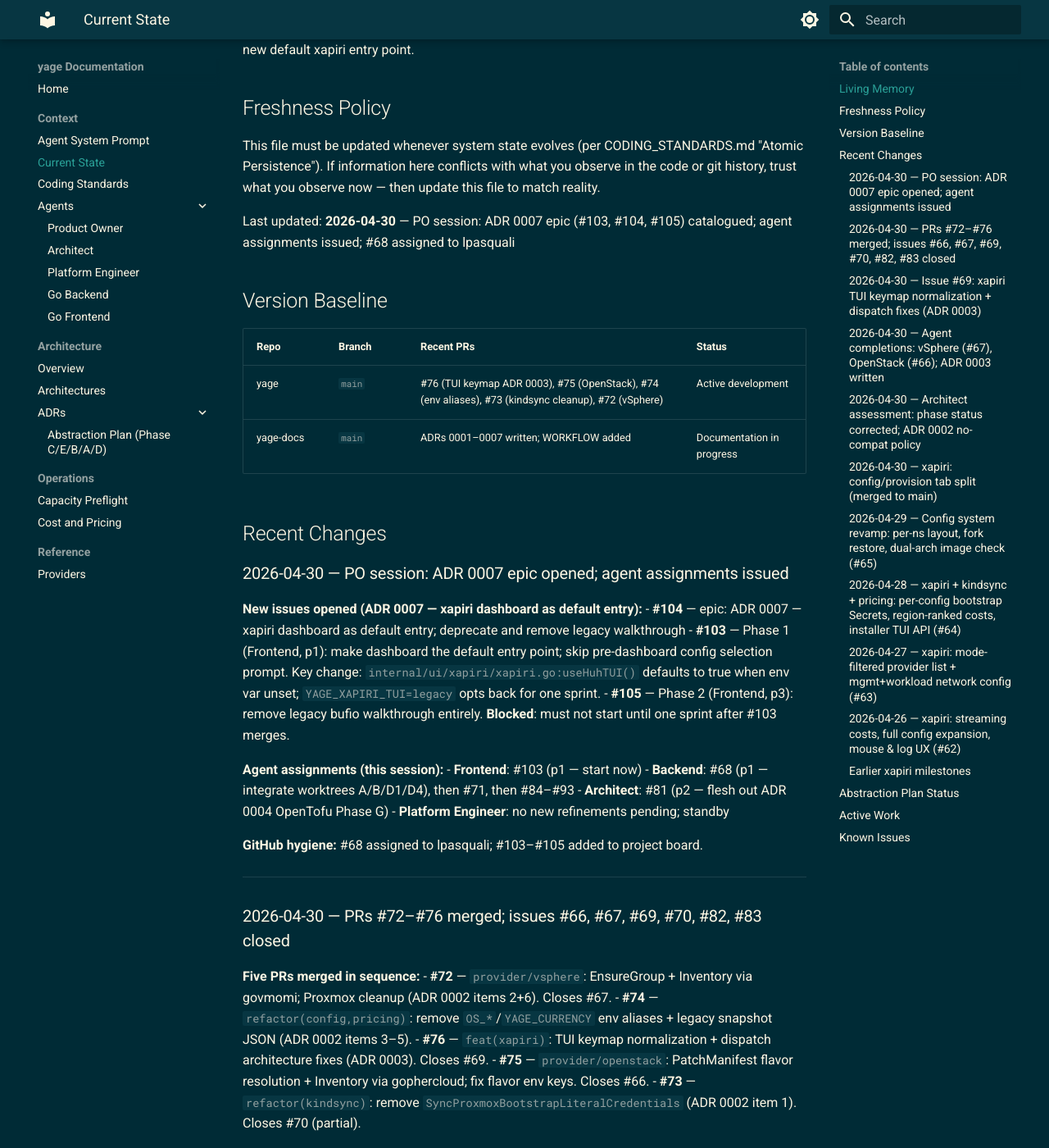
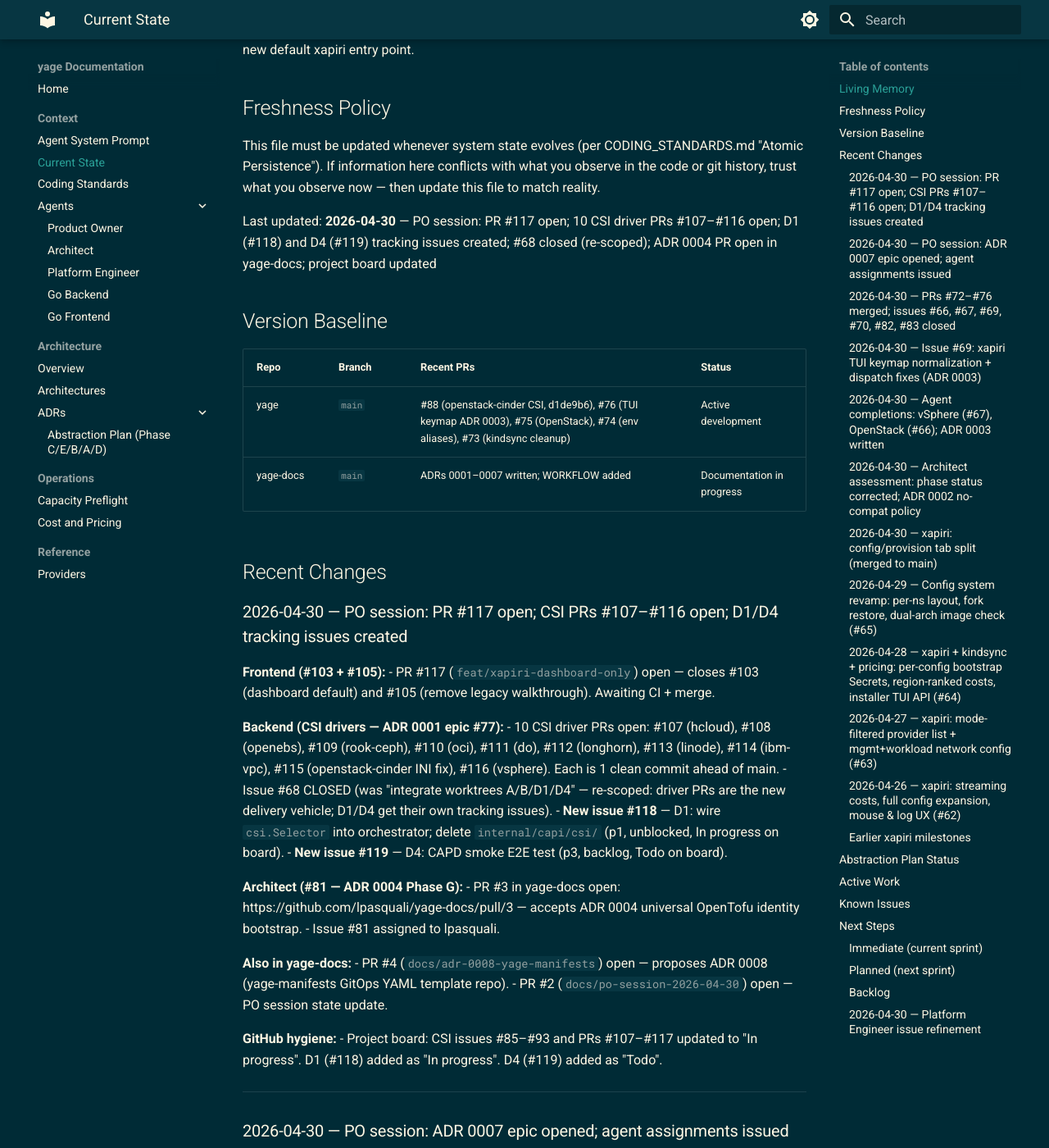
Before and after one commit to lpasquali/yage-docs, an MkDocs documentation site: the page built from docs/context/CURRENT_STATE.md, in a window 1280 px wide and 1400 px high, scrolled down 285 px. Shown: the whole window at 82% size. Built offline with MkDocs 1.6.1 and Material for MkDocs 9.7.7, drawn with Linux system fonts in a browser that asks for light colours; the version menu is left out; some of the changed text lies outside the part shown.

Commit message:
docs(state): PO audit — PR #117 open; CSI PRs #107–#116; D1/D4 issues created
Update CURRENT_STATE to reflect the full session audit:
- PR #117 (feat/xapiri-dashboard-only) open, closes #103 + #105
- 10 CSI driver PRs #107–#116 open (one clean commit each)
- Issue #68 closed/re-scoped; new tracking issues #118 (D1) and #119 (D4)
- Architect PR #3 (ADR 0004) open in yage-docs
- Issue #81 assigned to lpasquali
- Active Work table rebuilt to match reality; Next Steps updated
- Known Issues: added D1 wiring gap note
- Project board: CSI issues/PRs set to In progress; D1/D4 added

Co-Authored-By: Claude Sonnet 4.6 <noreply@anthropic.com>

```diff
--- a/docs/context/CURRENT_STATE.md
+++ b/docs/context/CURRENT_STATE.md
@@ -8,16 +8,40 @@ yage is in active development. The core bootstrap pipeline is functional for Pro
 
 This file must be updated whenever system state evolves (per CODING_STANDARDS.md "Atomic Persistence"). If information here conflicts with what you observe in the code or git history, trust what you observe now — then update this file to match reality.
 
-Last updated: **2026-04-30** — PO session: ADR 0007 epic (#103, #104, #105) catalogued; agent assignments issued; #68 assigned to lpasquali
+Last updated: **2026-04-30** — PO session: PR #117 open; 10 CSI driver PRs #107–#116 open; D1 (#118) and D4 (#119) tracking issues created; #68 closed (re-scoped); ADR 0004 PR open in yage-docs; project board updated
 
 ## Version Baseline
 
 | Repo | Branch | Recent PRs | Status |
 |---|---|---|---|
-| yage | `main` | #76 (TUI keymap ADR 0003), #75 (OpenStack), #74 (env aliases), #73 (kindsync cleanup), #72 (vSphere) | Active development |
+| yage | `main` | #88 (openstack-cinder CSI, d1de9b6), #76 (TUI keymap ADR 0003), #75 (OpenStack), #74 (env aliases), #73 (kindsync cleanup) | Active development |
 | yage-docs | `main` | ADRs 0001–0007 written; WORKFLOW added | Documentation in progress |
 
 ## Recent Changes
+
+### 2026-04-30 — PO session: PR #117 open; CSI PRs #107–#116 open; D1/D4 tracking issues created
+
+**Frontend (#103 + #105):**
+- PR #117 (`feat/xapiri-dashboard-only`) open — closes #103 (dashboard default) and #105 (remove legacy walkthrough). Awaiting CI + merge.
+
+**Backend (CSI drivers — ADR 0001 epic #77):**
+- 10 CSI driver PRs open: #107 (hcloud), #108 (openebs), #109 (rook-ceph), #110 (oci), #111 (do), #112 (longhorn), #113 (linode), #114 (ibm-vpc), #115 (openstack-cinder INI fix), #116 (vsphere). Each is 1 clean commit ahead of main.
+- Issue #68 CLOSED (was "integrate worktrees A/B/D1/D4" — re-scoped: driver PRs are the new delivery vehicle; D1/D4 get their own tracking issues).
+- **New issue #118** — D1: wire `csi.Selector` into orchestrator; delete `internal/capi/csi/` (p1, unblocked, In progress on board).
+- **New issue #119** — D4: CAPD smoke E2E test (p3, backlog, Todo on board).
+
+**Architect (#81 — ADR 0004 Phase G):**
+- PR #3 in yage-docs open: https://github.com/lpasquali/yage-docs/pull/3 — accepts ADR 0004 universal OpenTofu identity bootstrap.
+- Issue #81 assigned to lpasquali.
+
+**Also in yage-docs:**
+- PR #4 (`docs/adr-0008-yage-manifests`) open — proposes ADR 0008 (yage-manifests GitOps YAML template repo).
+- PR #2 (`docs/po-session-2026-04-30`) open — PO session state update.
+
+**GitHub hygiene:**
+- Project board: CSI issues #85–#93 and PRs #107–#117 updated to "In progress". D1 (#118) added as "In progress". D4 (#119) added as "Todo".
+
+---
 
 ### 2026-04-30 — PO session: ADR 0007 epic opened; agent assignments issued
 
@@ -160,11 +184,14 @@ Tracked in [yage-docs ADR](https://lpasquali.github.io/yage-docs/architecture/ad
 
 | Issue | Branch | Agent | Description | Status |
 |---|---|---|---|---|
-| #103 | feat/xapiri-dashboard-default | Frontend | ADR 0007 Phase 1: dashboard as default entry point | **Assigned** |
-| #68 | TBD | Backend | Integrate worktrees A/B/D1/D4 into main | **Assigned** |
-| #81 | TBD | Architect | Flesh out ADR 0004: OpenTofu Phase G universal identity | **Assigned** |
+| #103 + #105 | feat/xapiri-dashboard-only | Frontend | ADR 0007: dashboard default + remove legacy walkthrough | **PR #117 open** — awaiting CI |
 | #104 | — | — | Epic: ADR 0007 (parent of #103, #105) | Open |
-| #105 | — | Frontend | ADR 0007 Phase 2: remove legacy walkthrough | **Blocked** on #103 + 1 sprint |
+| #81 | docs/81-adr-0004-phase-g (yage-docs) | Architect | ADR 0004: Phase G universal OpenTofu identity | **PR #3 open** — https://github.com/lpasquali/yage-docs/pull/3 |
+| #118 | TBD | Backend | D1: wire csi.Selector into orchestrator; delete internal/capi/csi/ | **Assigned** — unblocked |
+| #119 | TBD | Backend | D4: CAPD smoke E2E test for bootstrap pipeline | Backlog |
+| #71 | TBD | Backend | ADR 0002 item 7: remove redundant proxmox guards | **Assigned** — unblocked |
+| #84–#93 | Various worktree-agent-* branches | Backend | 10 CSI driver implementations (ADR 0001 epic #77) | **PRs #107–#116 open** |
+| #80 | TBD | Backend | OpenStack EnsureIdentity: template clouds.yaml from config fields | **Blocked** on ADR 0004 (#81) |
 
 ---
 
@@ -173,26 +200,27 @@ Tracked in [yage-docs ADR](https://lpasquali.github.io/yage-docs/architecture/ad
 - xapiri is still a work-in-progress TUI; not all provider paths are fully wired.
 - Cost estimation requires live Proxmox API; returns `ErrUnavailable` when unreachable.
 - vSphere `Inventory()`: `Cores=0` — CPU expressed in MHz only (cannot derive cores from ResourcePool quota alone without host-speed query).
-- #68 worktrees (A/B/D1/D4): status unknown — Backend must locate branches before implementing; may need fresh implementation if worktrees are gone.
+- **D1**: Orchestrator still calls `capi/csi.ApplyConfigSecretToWorkload` in `bootstrap.go` and `workloadapps.go`; `internal/capi/csi/` should be deleted per ADR 0001 once D1 (#118) merges.
 
 ## Next Steps
 
 ### Immediate (current sprint)
 
-1. **Issue #103** (p1, Frontend) — ADR 0007 Phase 1: make dashboard the default xapiri entry point. Key file: `internal/ui/xapiri/xapiri.go:useHuhTUI()`. Branch: `feat/xapiri-dashboard-default`.
-2. **Issue #68** (p1, Backend) — Locate and integrate worktrees A/B/D1/D4. Ordering: D1 after B. Delete `internal/capi/csi/` post-D1 per ADR 0001.
+1. **Merge PR #117** (Frontend, #103 + #105) — once CI green: dashboard is the only xapiri UI.
+2. **Review + merge CSI driver PRs #107–#116** (Backend) — start with #107 (hcloud); each is 1 clean commit, independent.
+3. **Open branch for D1 (#118)** (Backend) — wire `csi.Selector` into orchestrator; delete `internal/capi/csi/`. Already unblocked (openstack-cinder in main).
+4. **Merge ADR 0004 PR** (Architect, yage-docs PR #3) — unblocks #80 (OpenStack EnsureIdentity) and Agent A.
 
 ### Planned (next sprint)
 
-3. **Issue #81** (p2, Architect) — Flesh out ADR 0004: OpenTofu Phase G universal identity bootstrap (Phase G).
-4. **Issue #71** (p2, Backend) — ADR 0002 item 7: remove redundant `cfg.InfraProvider == "proxmox"` guards.
-5. **Issues #84–#93** (p2, Backend) — 10 CSI driver implementations per ADR 0001 (epic #77). Note: may be partially done if worktree B in #68 is recoverable.
-6. **Issues #79, #80** (p3, Backend) — vSphere PatchManifest sizing + OpenStack EnsureIdentity clouds.yaml.
+5. **Issue #71** (p2, Backend) — ADR 0002 item 7: remove redundant `cfg.InfraProvider == "proxmox"` guards.
+6. **Issue #80** (p3, Backend) — OpenStack EnsureIdentity: template clouds.yaml. **Blocked** on ADR 0004 acceptance.
+7. **Issue #79** (p3, Backend) — vSphere PatchManifest sizing fields.
 
 ### Backlog
 
-7. **Issue #105** (p3, Frontend) — ADR 0007 Phase 2: remove legacy bufio walkthrough. **Blocked**: one sprint after #103 merges.
-8. **Issues #94–#101** (p3, Backend) — 8 PlanDescriber provider implementations (epic #78).
+8. **Issue #119** (p3, Backend) — D4: CAPD smoke E2E test.
+9. **Issues #94–#101** (p3, Backend) — 8 PlanDescriber provider implementations (epic #78).
 
 ---
 
```
